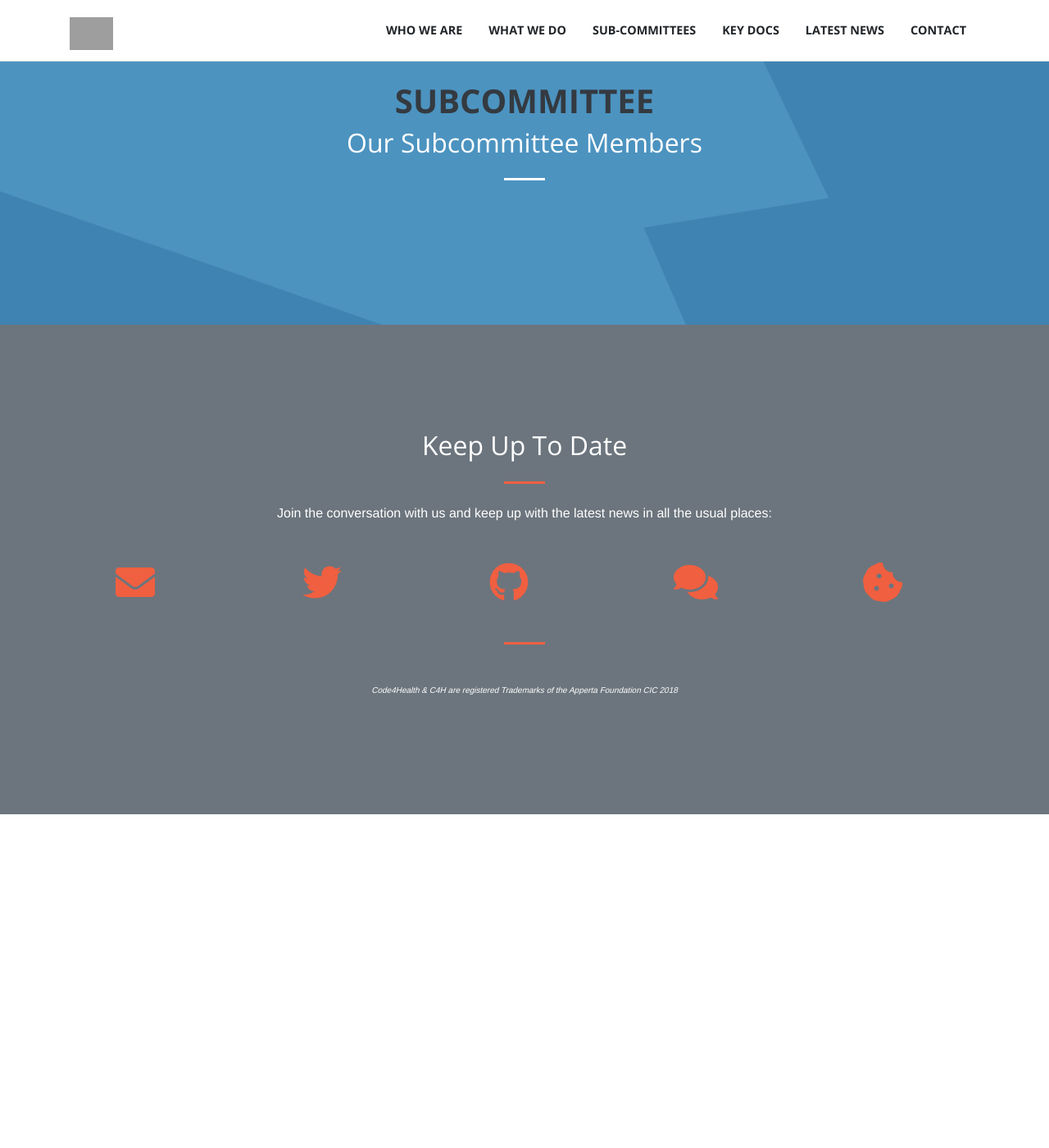
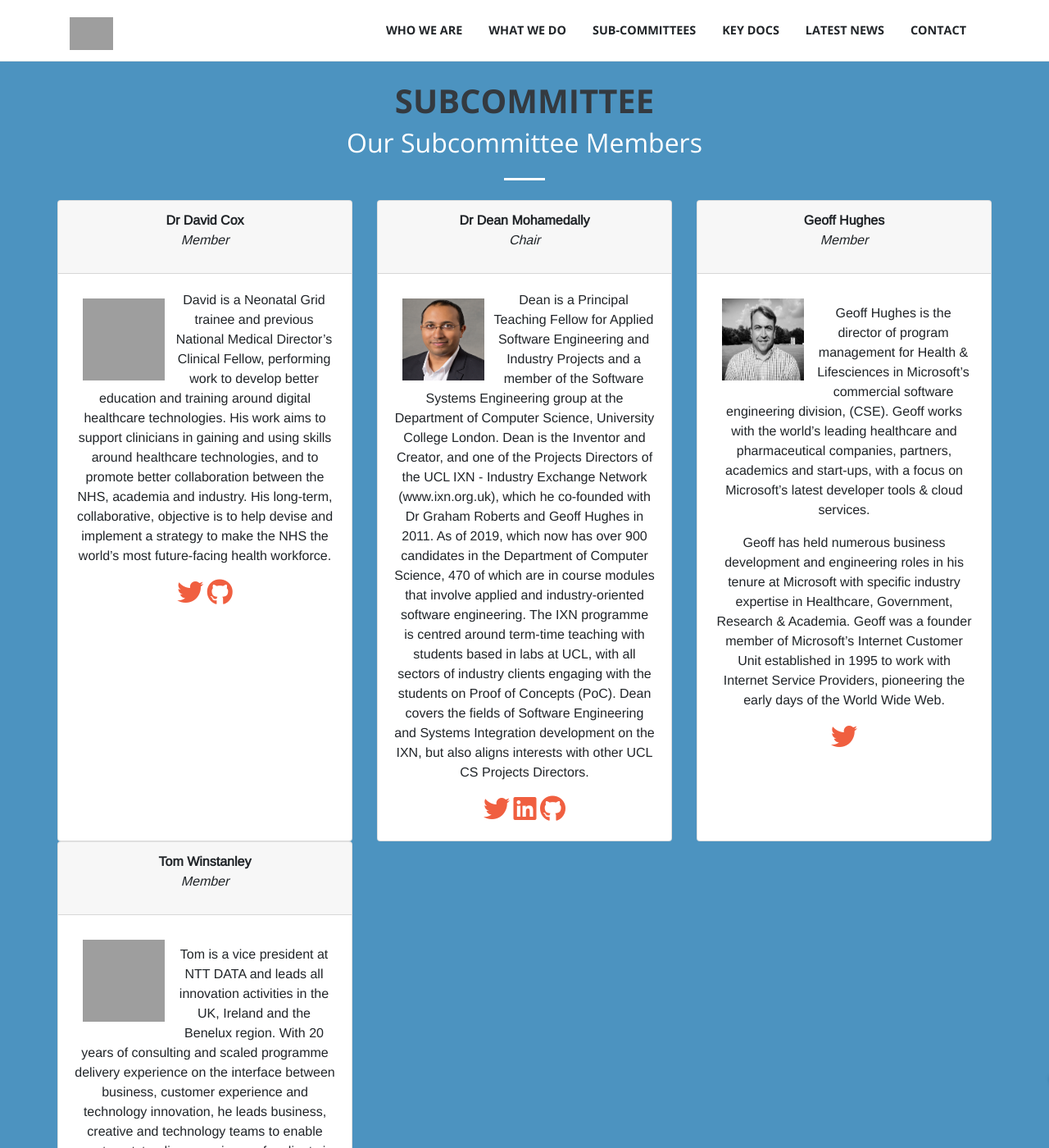
Before and after one commit to AppertaFoundation/apperta.org, a Jekyll site: the page built from _pages/IXN.md, in a window 1280 px wide and 1400 px high, scrolled down 885 px. Shown: the whole window at 82% size. Built offline with Jekyll 4.4.1, drawn with Linux system fonts in a browser that asks for light colours; nearby versions of some CDN libraries; some web fonts are replaced; before the commit the page ends 1878 px from its top, so only the background shows below that; some of the changed text lies outside the part shown; grey boxes are pictures that could not be loaded.

Commit message:
Update IXN.md

```diff
--- a/_pages/IXN.md
+++ b/_pages/IXN.md
@@ -26,7 +26,7 @@ TOR:
             <hr class="light my-4">
                 <div class="row">
 			        {% assign sorted = site.subcommittee-members | sort:"role" %}
-                       {% for subcommittee-member in site.subcommittee-member | sort: 'role' %}
+                       {% for subcommittee-member in site.subcommittee-members | sort: 'role' %}
                         {% if subcommittee-member.subcommittee == page.title %}
                             <div class="col-sm-4">
                                 <div class="card" style="height: 100%;">
```
